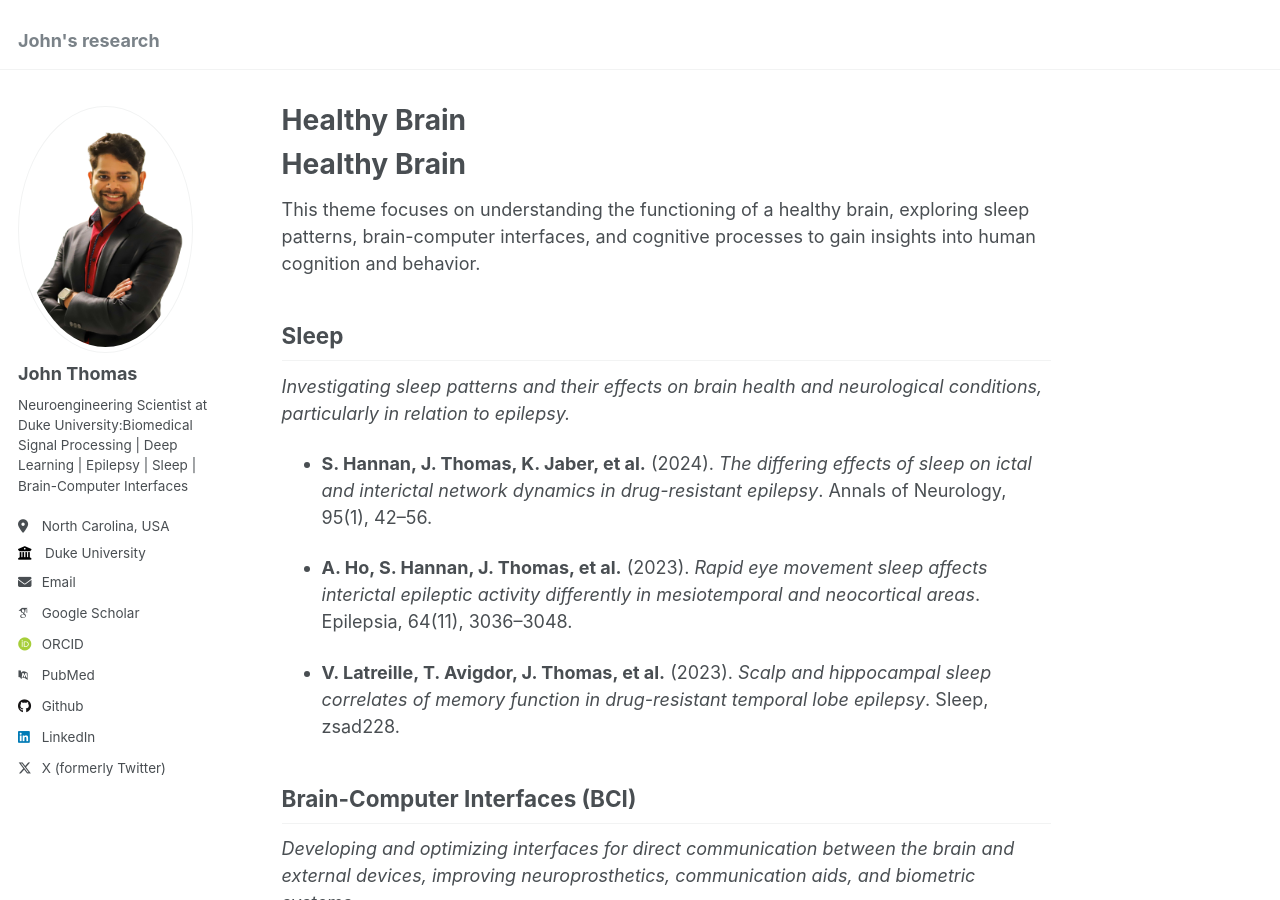
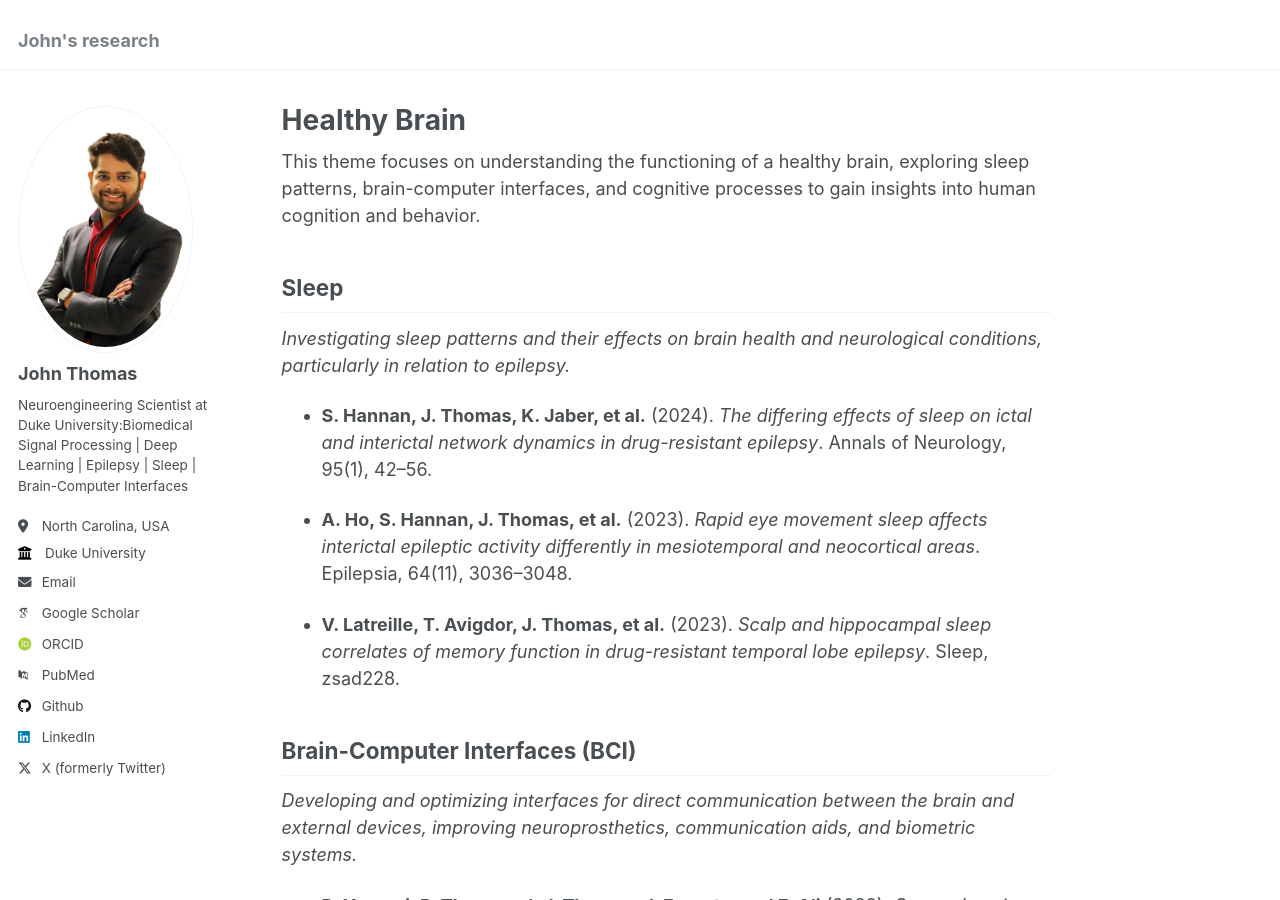
Before and after one commit to johnthomasphd/johnthomasphd.github.io, a Jekyll site: the page built from _pages/about_page_2.md, in a window 1280 px wide and 900 px high. Built offline with Jekyll 4.4.1, drawn with Linux system fonts in a browser that asks for light colours; some web fonts are replaced.

Commit message:
Update about_page_2.md

```diff
--- a/_pages/about_page_2.md
+++ b/_pages/about_page_2.md
@@ -3,9 +3,6 @@ permalink: /healthy_brain/
 title: "Healthy Brain"
 author_profile: true
 ---
-
-# Healthy Brain
-
 This theme focuses on understanding the functioning of a healthy brain, exploring sleep patterns, brain-computer interfaces, and cognitive processes to gain insights into human cognition and behavior.
 
 ## Sleep
```
